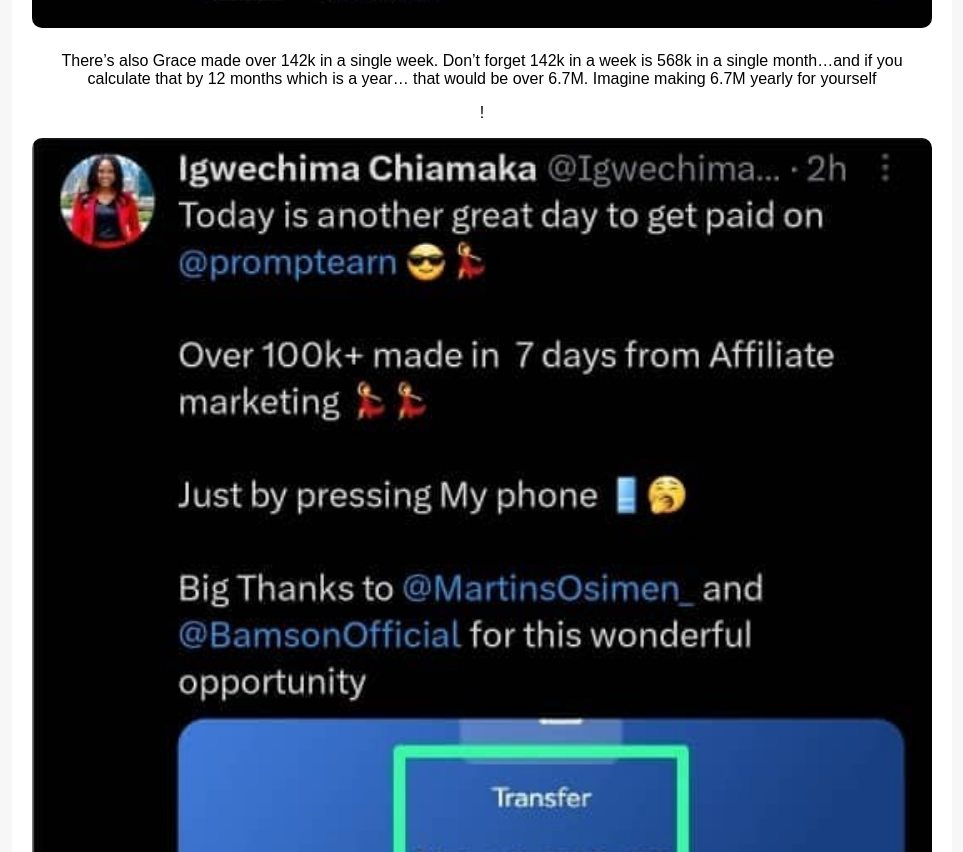
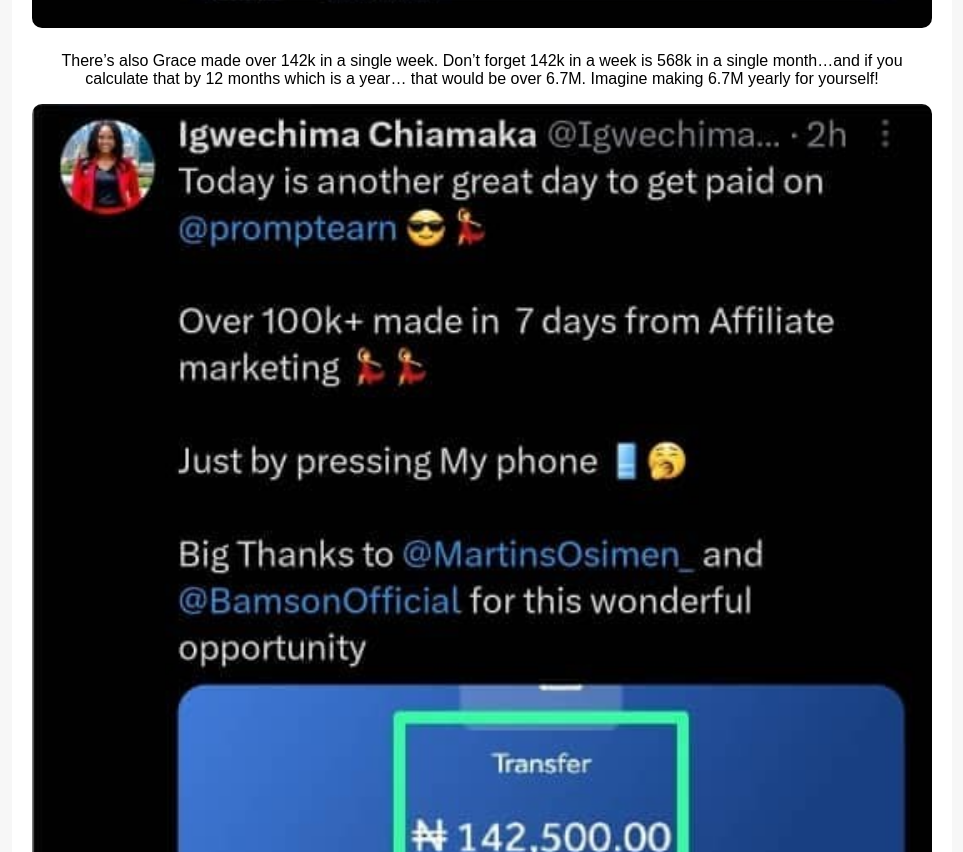
Before and after one commit to CoachFallon/coachfallon.github.io, a plain HTML site: page index.html in a window 1280 px wide. Shown: the part 2315-3167 px from the top of the page, without its empty margins (158-1121 px from the left). Drawn offline with Linux system fonts and the light colour scheme.

Commit message:
Update index.html

```diff
--- a/index.html
+++ b/index.html
@@ -41,7 +41,7 @@
         <img src="TESTIMONIAL_MICHAEL.jpg" alt="Michael Testimonial">
       </div>
       <div class="testimonial">
-        <p>There’s also Grace made over 142k in a single week. Don’t forget 142k in a week is 568k in a single month…and if you calculate that by 12 months which is a year… that would be over 6.7M. Imagine making 6.7M yearly for yourself</p>!</p>
+        <p>There’s also Grace made over 142k in a single week. Don’t forget 142k in a week is 568k in a single month…and if you calculate that by 12 months which is a year… that would be over 6.7M. Imagine making 6.7M yearly for yourself!</p>
         <img src="TESTIMONIAL_GRACE.jpg" alt="Grace Testimonial">
       </div>
       <div class="testimonial">
```
